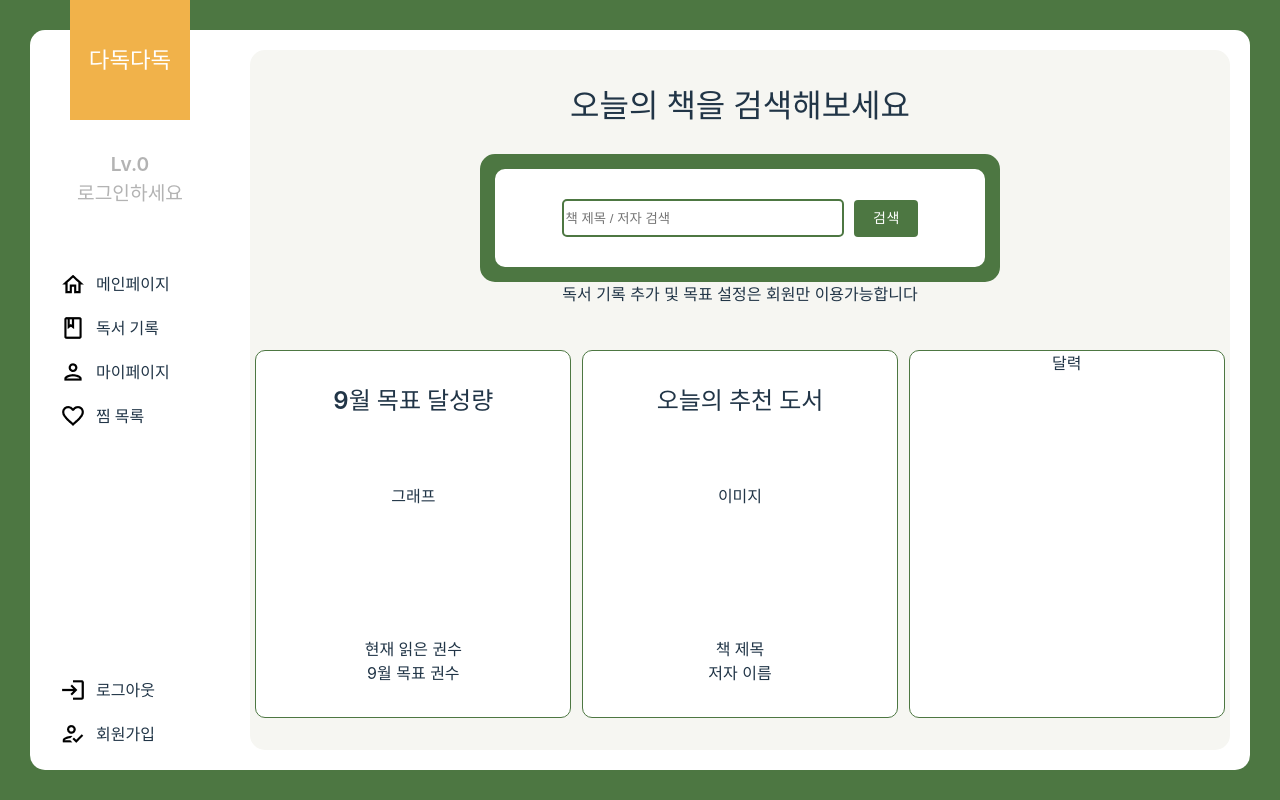
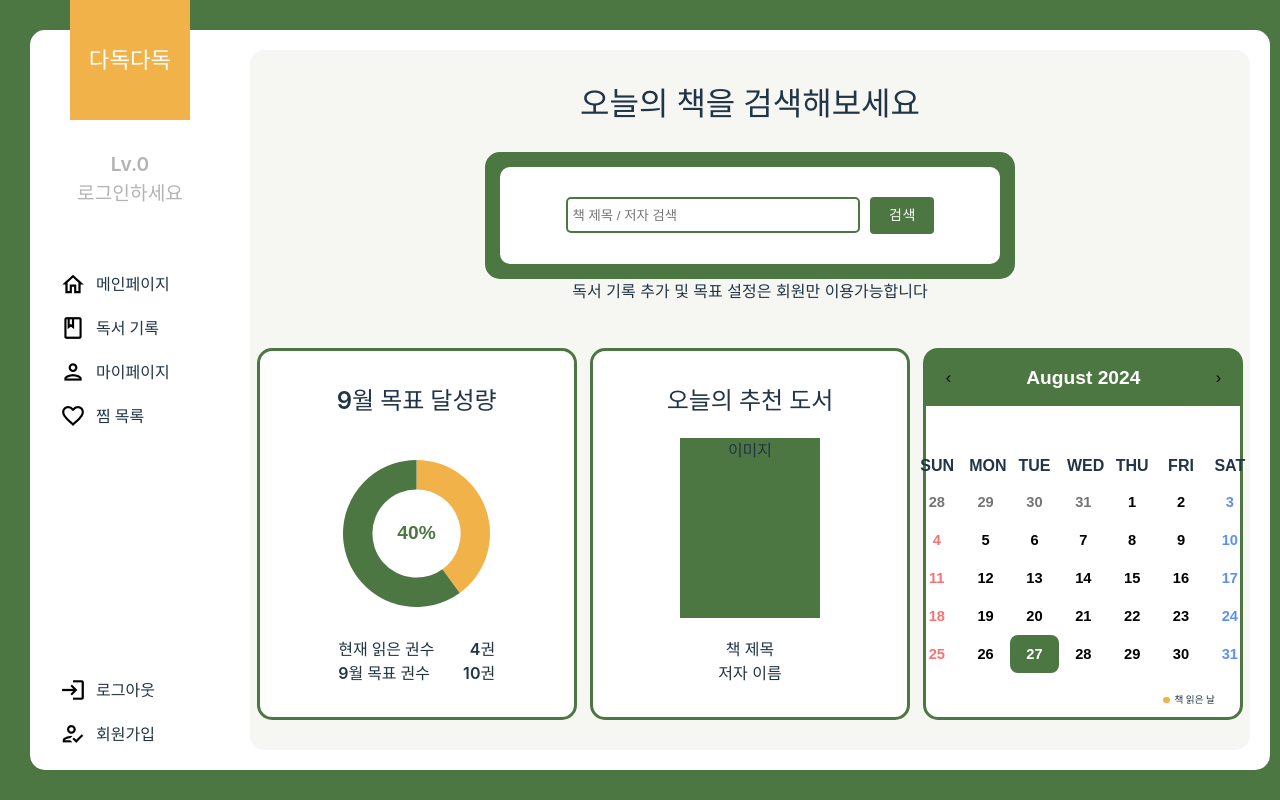
Before and after one commit to 96pages/DadokDadok-FE, a React (Vite) app: page /main in a window 1280 px wide. Built offline with nearby package versions, Linux system fonts and the light colour scheme.

Commit message:
메인페이지 달력 커스텀

```diff
--- a/package.json
+++ b/package.json
@@ -15,7 +15,11 @@
     "@emotion/styled": "^11.13.0",
     "@mui/icons-material": "^5.16.6",
     "@mui/material": "^5.16.6",
+    "chart.js": "^4.4.4",
+    "moment": "^2.30.1",
     "react": "^18.3.1",
+    "react-calendar": "^5.0.0",
+    "react-chartjs-2": "^5.2.0",
     "react-dom": "^18.3.1",
     "react-router-dom": "^6.26.1",
     "recoil": "^0.7.7"
--- /dev/null
+++ b/src/components/DoughnutChart.tsx
@@ -0,0 +1,39 @@
+import { ArcElement, Chart, Legend, Plugin, Tooltip } from "chart.js";
+import { Doughnut } from "react-chartjs-2";
+const chartData = {
+  labels: [],
+  datasets: [
+    {
+      label: "# of Votes",
+      data: [40, 60],
+      backgroundColor: ["#f1b24a", "#4d7742"],
+      borderWidth: 0,
+      weight: 1,
+    },
+  ],
+};
+const options = { cutout: "60%" };
+const textCenter: Plugin<"doughnut"> = {
+  id: "textCenter",
+  beforeDatasetsDraw(chart) {
+    const { ctx, data } = chart;
+
+    ctx.save();
+    ctx.font = "bolder 1.2rem sans-serif";
+    ctx.fillStyle = "#4d7742";
+    ctx.textAlign = "center";
+    ctx.textBaseline = "middle";
+    ctx.fillText(
+      data.datasets[0].data[0] + "%",
+      chart.getDatasetMeta(0).data[0].x,
+      chart.getDatasetMeta(0).data[0].y
+    );
+  },
+};
+
+const DoughnutChart = () => {
+  Chart.register(ArcElement, Tooltip, Legend);
+  return <Doughnut data={chartData} options={options} plugins={[textCenter]} />;
+};
+
+export default DoughnutChart;
--- a/src/components/MainContent.tsx
+++ b/src/components/MainContent.tsx
@@ -1,4 +1,9 @@
 import { Button, css } from "@mui/material";
+import DoughnutChart from "./DoughnutChart";
+import { useState } from "react";
+import Calendar from "react-calendar";
+import "react-calendar/dist/Calendar.css";
+import moment from "moment";
 
 const main_wrap = css`
   text-align: center;
@@ -8,7 +13,7 @@ const main_wrap = css`
   height: 100%;
 `;
 const search_wrap = css`
-  margin-top: 2rem;
+  margin-top: 3%;
   display: flex;
   flex-direction: column;
   align-items: center;
@@ -34,6 +39,7 @@ const search_box = css`
     border: 2px solid #4d7742;
     border-radius: 5px;
     margin-right: 10px;
+    padding: 0px 5px;
     width: 60%;
   }
   Button {
@@ -48,32 +54,174 @@ const search_box = css`
 const cards_wrap = css`
   display: flex;
   justify-content: space-around;
-  margin-bottom: 2rem;
+  margin-bottom: 3%;
 `;
 
 const card = css`
   background-color: #ffffff;
   height: 366px;
   width: 314px;
-  border-radius: 10px;
-  border: 1px solid #4d7742;
-  div {
-    height: 100%;
+  border-radius: 15px;
+  border: 3px solid #4d7742;
   display: flex;
   flex-direction: column;
   justify-content: space-between;
+  align-items: center;
+  position: relative;
+
   .text_big {
     margin-top: 2rem;
     font-size: 1.5rem;
     font-weight: 600;
   }
+
+  .image_wrap {
+    background-color: #4d7742;
+    height: 180px;
+    width: 140px;
+  }
+
   .bottom_wrap {
     margin-bottom: 2rem;
-      justify-content: end;
+    display: flex;
+    flex-direction: column;
+    align-items: center;
+    width: 100%;
+    .bottom_goal {
+      display: flex;
+      width: 50%;
+      justify-content: space-between;
+      span {
+        font-weight: 600;
+      }
+    }
+  }
+  .calendar_wrap {
+    width: 100%;
+    height: 100%;
+    .react-calendar {
+      display: flex;
+      flex-direction: column;
+      border: none;
+      background: none;
+      height: 100%;
+    }
+    .react-calendar__navigation {
+      background: #4d7742;
+      border-radius: 5px 5px 0px 0px;
+      height: 15%;
+      margin: 0;
+      span {
+        font-size: 1.2rem;
+        font-weight: 600;
+        color: #ffffff;
+      }
+      button {
+        background-color: #4d7742;
+      }
+    }
+    .react-calendar__viewContainer {
+      display: flex;
+      justify-content: center;
+      align-items: center;
+      height: 85%;
+      .react-calendar__month-view__weekdays {
+        font-size: 1rem;
+        abbr {
+          text-decoration: none;
+        }
+      }
+      .react-calendar__month-view__days {
+        font-size: 1.1rem;
+        font-weight: 600;
+      }
+      .react-calendar__month-view__days__day--neighboringMonth {
+        color: #757575 !important;
+      }
+      .react-calendar__month-view__days__day--weekend:nth-child(7n) {
+        color: #5d90f0;
+      }
+      .react-calendar__month-view__days__day--weekend {
+        color: #f67373;
+      }
+      .react-calendar__month-view__weekdays__weekday--weekend
+        abbr[title="토요일"] {
+        color: #5d90f0;
+      }
+      .react-calendar__month-view__weekdays__weekday--weekend
+        abbr[title="일요일"] {
+        color: #f67373;
+      }
+      .react-calendar__month-view__days__day {
+        position: relative;
+      }
+    }
+    .react-calendar__month-view {
+      display: flex;
+      width: 90%;
+      justify-content: center;
+      align-items: center;
+    }
+    .react-calendar__tile--now {
+      background-color: #d3d3d3;
+    }
+    .react-calendar__tile:enabled:hover,
+    .react-calendar__tile:enabled:focus,
+    .react-calendar__tile--active {
+      background-color: #4d7742;
     }
   }
 `;
+
+const calendar_dot = css`
+  background-color: #f1b24a;
+  border-radius: 100%;
+  width: 0.4rem;
+  height: 0.4rem;
+  position: absolute;
+  left: calc(50% - 0.2rem);
+  top: 7%;
+`;
+
+const calendar_bottom = css`
+  position: absolute;
+  bottom: 0.6rem;
+  right: 1.6rem;
+  display: flex;
+  align-items: center;
+  .bottom_dot {
+    background-color: #f1b24a;
+    border-radius: 100%;
+    width: 0.4rem;
+    height: 0.4rem;
+  }
+  .bottom_text {
+    margin-left: 5px;
+    font-size: 0.6rem;
+    font-weight: 600;
+  }
+`;
+
 const MainContent = () => {
+  const today = new Date();
+  const [date, setDate] = useState(today);
+
+  const handleDateChange = (newDate: Date) => {
+    setDate(newDate);
+  };
+
+  const readDay = ["2024-06-12", "2024-09-02", "2024-09-22"];
+
+  const addDot = ({ date }) => {
+    const contents = [];
+    if (readDay.find((day) => day === moment(date).format("YYYY-MM-DD"))) {
+      contents.push(
+        <div css={calendar_dot} key={moment(date).format("YYYY-MM-DD")}></div>
+      );
+    }
+    return <>{contents}</>;
+  };
+
   return (
     <div css={main_wrap}>
       <div css={search_wrap}>
@@ -90,26 +238,50 @@ const MainContent = () => {
       </div>
       <div css={cards_wrap}>
         <div css={card}>
-          <div>
           <div className="text_big">9월 목표 달성량</div>
-            <div>그래프</div>
+          <div style={{ width: "50%" }}>
+            <DoughnutChart />
+          </div>
           <div className="bottom_wrap">
+            <div className="bottom_goal">
               <span>현재 읽은 권수</span>
+              <span>4권</span>
+            </div>
+            <div className="bottom_goal">
               <span>9월 목표 권수</span>
+              <span>10권</span>
             </div>
           </div>
         </div>
         <div css={card}>
-          <div>
           <div className="text_big">오늘의 추천 도서</div>
-            <div>이미지</div>
+          <div className="image_wrap">이미지</div>
           <div className="bottom_wrap">
-              <span>책 제목</span>
-              <span>저자 이름</span>
+            <div>책 제목</div>
+            <div>저자 이름</div>
+          </div>
+        </div>
+        <div css={card}>
+          <div className="calendar_wrap">
+            <Calendar
+              locale="kr"
+              calendarType="gregory"
+              onChange={handleDateChange}
+              value={date}
+              formatDay={(locale, date) =>
+                date.toLocaleString("en", { day: "numeric" })
+              }
+              prev2Label={null}
+              next2Label={null}
+              minDetail="month"
+              tileContent={addDot}
+            />
+            <div css={calendar_bottom}>
+              <div className="bottom_dot"></div>
+              <div className="bottom_text">책 읽은 날</div>
             </div>
           </div>
         </div>
-        <div css={card}>달력</div>
       </div>
     </div>
   );
--- a/src/pages/MainPage.tsx
+++ b/src/pages/MainPage.tsx
@@ -5,6 +5,8 @@ import MainContent from "../components/MainContent";
 const container = css`
   background-color: #4d7742;
   height: 100vh;
+  min-width: 1300px;
+  min-height: 750px;
   display: flex;
 `;
 const logo = css`
@@ -23,7 +25,6 @@ const logo = css`
 const body_wrap = css`
   display: flex;
   background-color: #ffffff;
-  min-width: 1028px;
   margin: 30px;
   border-radius: 15px;
   width: 100%;
```
Also changed, not shown: 1 other file (tests, documents, lock files or other folders). Lines whose indentation alone changed are shown as unchanged.
